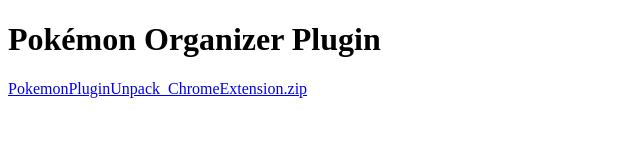
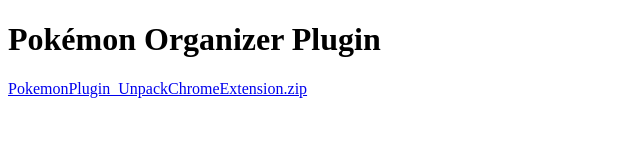
Before and after one commit to thelleha/PokemonPlugin, a browser extension: page docs/index.html in a window 1280 px wide. Shown: the full height of the page, 0-640 px from the left. Drawn offline with Linux system fonts and the light colour scheme.

Commit message:
Update index.html

```diff
--- a/docs/index.html
+++ b/docs/index.html
@@ -7,7 +7,7 @@
     <h1>Pok&eacute;mon Organizer Plugin</h1>
 
 
-      <a href="PokemonPluginUnpack_ChromeExtension.zip">PokemonPluginUnpack_ChromeExtension.zip</a>
+      <a href="PokemonPlugin_UnpackChromeExtension.zip">PokemonPlugin_UnpackChromeExtension.zip</a>
 
 
 
```
